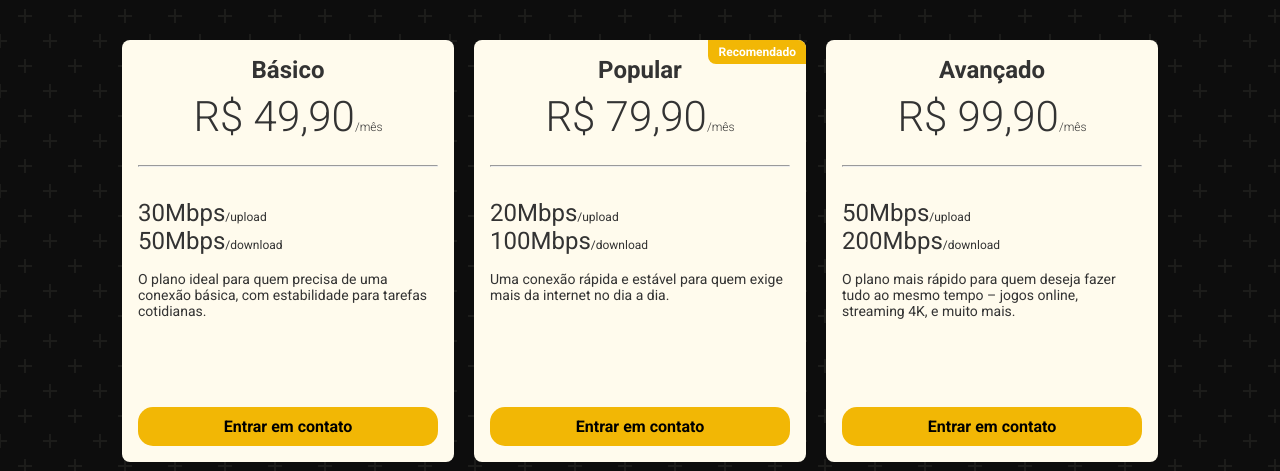
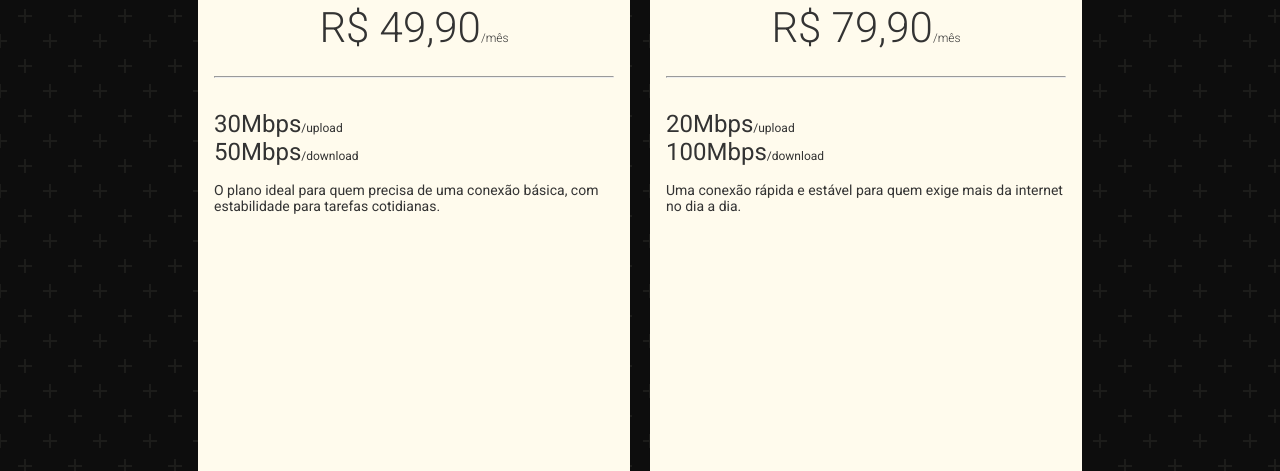
Before and after one commit to ramonexe/rede-landan, a React (Vite) app: page / in a window 1280 px wide. Shown: the part 1849-2320 px from the top of the page. Built offline with nearby package versions, Linux system fonts and the light colour scheme.

Commit message:
ajusta responsividade e estilização dos componentes de preço e cabeçalho

```diff
--- a/src/sections/Precos.tsx
+++ b/src/sections/Precos.tsx
@@ -46,8 +46,9 @@ const Section = styled.section`
     opacity: 1;
     background: radial-gradient(circle, transparent 20%, #0D0D0D 20%, #0D0D0D 80%, transparent 80%, transparent), radial-gradient(circle, transparent 20%, #0D0D0D 20%, #0D0D0D 80%, transparent 80%, transparent) 25px 25px, linear-gradient(#1c1c1a 2px, transparent 2px) 0 -1px, linear-gradient(90deg, #1c1c1a 2px, #0D0D0D 2px) -1px 0;
     background-size: 50px 50px, 50px 50px, 25px 25px, 25px 25px;
+    padding: 5vh 0;
     width: 100vw;
-    height: 100vh;
+    height: 100%;
 
     @media (max-width: 768px) {
         height: auto;
--- a/src/sections/components/Cabecalho.tsx
+++ b/src/sections/components/Cabecalho.tsx
@@ -19,6 +19,7 @@ const Header = styled.header`
     display: flex;
     justify-content: flex-end;
     background: transparent;
+    z-index: 1000;
 `;
 
 export default Cabecalho;
--- a/src/sections/components/CardPreco.tsx
+++ b/src/sections/components/CardPreco.tsx
@@ -17,14 +17,21 @@ const CardContainer = styled.div`
     color: ${props => props.theme.colors.text};
     border-radius: 8px;
     padding: 16px;
-    max-width: 300px;
+    max-width: 400px;
+    min-height: 600px;
     display: flex;
     flex-direction: column;
     justify-content: space-between;
     position: relative;
 
+    @media (max-width: 768px) {
+        max-width: 300px;
+        min-height: 500px;
+    }
+
     @media (max-width: 425px) {
         max-width: 250px;
+        min-height: 450px;
     }
 `;
 
```
